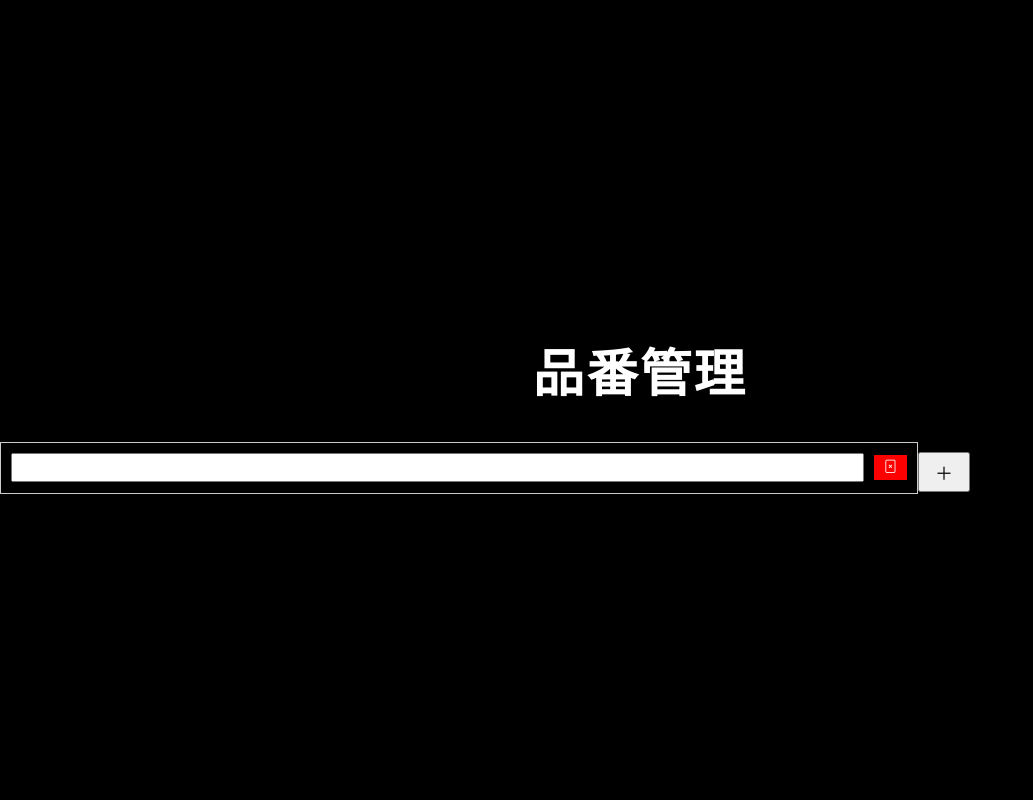
After one commit to redstarht/stocktrack, a Flask app: template myapp/templates/pn_ctrl.html in a window 1280 px wide. The commit adds this page. Shown: the whole page, without its empty margins (0-1033 px from the left). Run offline with Flask 3, Linux system fonts and the light colour scheme; the template is opened without the code that fills it, so the values that code supplies are empty.

Commit message:
20250527

```diff
--- /dev/null
+++ b/myapp/static/css/pn_ctrl.css
@@ -0,0 +1,63 @@
+body {
+    font-family: 'Segoe UI', Tahoma, Geneva, Verdana, sans-serif;
+    background-color: #000000;
+    margin: 0;
+    padding: 0;
+    color: #ffffff;
+
+}
+
+.wrapper {
+    width: 100%;
+    height: 100vh;
+    display: flex;
+    flex-direction: column;
+    /* justify-content: center; */
+    /* ⇡をコメントアウトすると頂点揃えになる */
+    align-items: center;
+    gap: 4vh;
+}
+
+.pn-input{
+    width: 100%;
+    display: flex;
+}
+
+.scroll-box {
+  width: 70%;
+  height: 50%;
+  border: 1px solid #ccc;
+  overflow-y: auto;     /* 縦スクロールを有効に */
+  padding: 10px;
+}
+
+.input-row {
+    display: flex;
+    align-items: center;
+    margin-bottom: 10px;
+}
+
+.input-row input {
+    flex: 1;
+    padding: 5px;
+}
+
+.delete-button {
+    margin-left: 10px;
+    background-color: red;
+    color: white;
+    border: none;
+    padding: 5px 10px;
+    cursor: pointer;
+}
+
+.add-button{
+    /* text-align: right; */
+}
+
+#add-button {
+    margin-top: 10px;
+    padding: 5px 15px;
+    font-size: 18px;
+
+}
--- a/myapp/static/css/style.css
+++ b/myapp/static/css/style.css
@@ -24,7 +24,7 @@ header {
     display: flex;
     justify-content: center;
     align-items: center;
-    font-size: clamp(14px, 4vw, 50px);
+    font-size: clamp(14px, 2vw, 50px);
     margin-top: 2rem;
     letter-spacing: 0.3vh;
 
--- /dev/null
+++ b/myapp/static/js/pn_ctrl.js
@@ -0,0 +1,29 @@
+document.addEventListener("DOMContentLoaded", function() {
+  document.getElementById("add-button").addEventListener("click", function() {
+    const container = document.getElementById("input-container");
+
+    const newRow = document.createElement("div");
+    newRow.className = "input-row";
+
+    const newInput = document.createElement("input");
+    newInput.type = "text";
+    newInput.name = "pn-input";
+
+    const deleteBtn = document.createElement("button");
+    deleteBtn.innerHTML = '<i class="bi bi-file-x"></i>';
+    deleteBtn.className = "delete-button";
+    deleteBtn.addEventListener("click", function() {
+      container.removeChild(newRow);
+    });
+
+    newRow.appendChild(newInput);
+    newRow.appendChild(deleteBtn);
+    container.appendChild(newRow);
+  });
+
+  document.querySelectorAll(".delete-button").forEach(button => {
+    button.addEventListener("click", function() {
+      this.parentElement.remove();
+    });
+  });
+});
--- /dev/null
+++ b/myapp/templates/pn_ctrl.html
@@ -0,0 +1,40 @@
+<!DOCTYPE html>
+<html lang="ja">
+
+<head>
+    <meta charset="UTF-8">
+    <meta name="viewport" content="width=device-width, initial-scale=1.0">
+    <title>品番管理</title>
+    <link rel="stylesheet" href="../static/css/style.css" />
+    <link rel="stylesheet" href="https://cdn.jsdelivr.net/npm/bootstrap-icons@1.10.5/font/bootstrap-icons.css">
+    <link rel="stylesheet" href="../static/css/pn_ctrl.css" />
+
+
+
+</head>
+
+<body>
+    <div class="wrapper">
+        <!-- スクロールボックス -->
+        <header class="header">
+            <h1>品番管理</h1>
+        </header>
+        <div class="pn-input">
+            <div id="input-container" class="scroll-box">
+                <div class="input-row">
+                    <input type="text" name="pn-input">
+                    <button class="delete-button">
+                        <i class="bi bi-file-x"></i>
+                    </button>
+                </div>
+            </div>
+            <div class="add-button">
+                <!-- 新規追加ボタン -->
+                <button id="add-button">＋</button>
+            </div>
+        </div>
+    </div>
+</body>
+<script src="../static/js/pn_ctrl.js"></script>
+
+</html>
```
Also changed, not shown: 開発メモ/段取メモ.md (+4 -0 lines).
